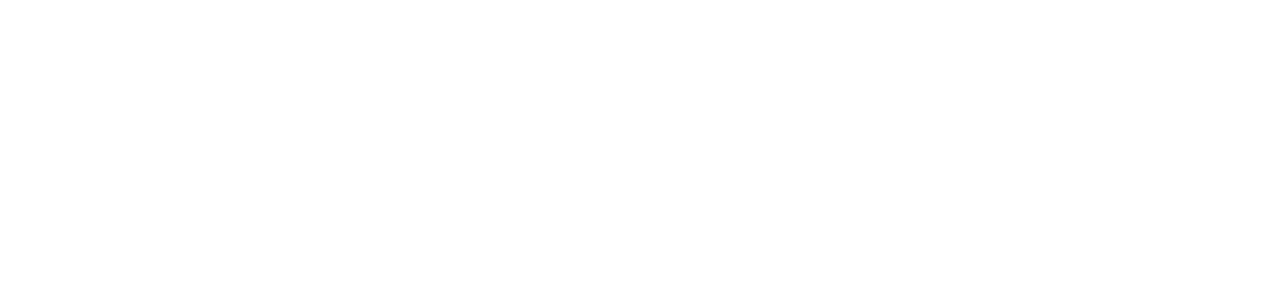
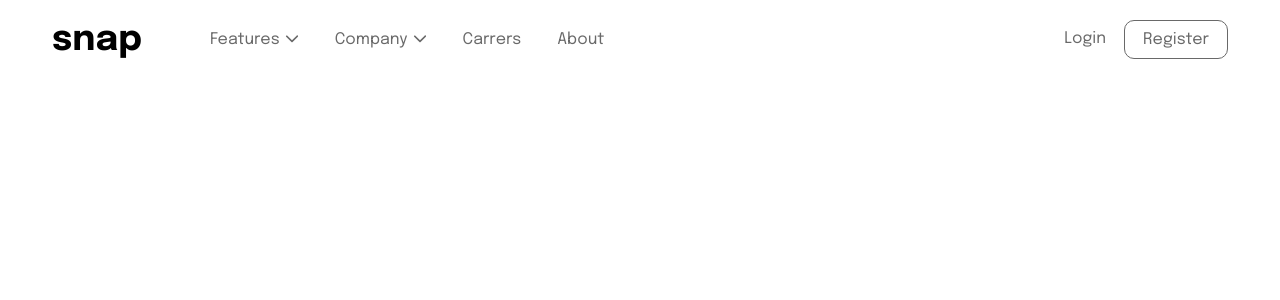
Before and after one commit to Leonardo-G/intresection-frontmentor, a Next.js app: page / in a window 1280 px wide. Shown: the top 300 px of the page. Built offline with nearby package versions, Linux system fonts and the light colour scheme.

Commit message:
nav desktop

```diff
--- /dev/null
+++ b/database/links.ts
@@ -0,0 +1,18 @@
+import { faChevronDown } from '@fortawesome/free-solid-svg-icons';
+
+export const links = [
+    {
+        title: "Features",
+        icon: faChevronDown
+    },
+    {
+        title: "Company",
+        icon: faChevronDown
+    },
+    {
+        title: "Carrers",
+    },
+    {
+        title: "About",
+    }
+]
--- a/package.json
+++ b/package.json
@@ -9,6 +9,10 @@
     "lint": "next lint"
   },
   "dependencies": {
+    "@fortawesome/fontawesome-svg-core": "^6.3.0",
+    "@fortawesome/free-regular-svg-icons": "^6.3.0",
+    "@fortawesome/free-solid-svg-icons": "^6.3.0",
+    "@fortawesome/react-fontawesome": "^0.2.0",
     "@types/node": "18.14.1",
     "@types/react": "18.0.28",
     "@types/react-dom": "18.0.11",
--- a/src/components/NavBar/NavBar.tsx
+++ /dev/null
@@ -1,10 +0,0 @@
-import React from 'react';
-import "./NavBar.css";
-
-export const NavBar = () => {
-    return (
-        <header>
-            <nav></nav>
-        </header>
-    )
-}
--- /dev/null
+++ b/src/components/nav/LinkNav.tsx
@@ -0,0 +1,44 @@
+import React, { FC, useState } from 'react'
+
+import { IconDefinition } from '@fortawesome/free-regular-svg-icons';
+import { FontAwesomeIcon } from '@fortawesome/react-fontawesome';
+
+interface Props {
+    title: string;
+    icon?: IconDefinition;
+    border?: boolean;
+}
+
+export const LinkNav: FC<Props> = ({ icon, title, border }) => {
+
+    //Clase de css en caso de no estar HOVER.
+    //COL-DARK en caso de estar en HOVER;
+    const [isHover, setIsHover] = useState("col-grey");
+
+    if ( icon ){
+        return (
+            <div
+                className='flex col-gap-1 pointer py-3 px-5'
+                onMouseOver={ ( ) => setIsHover( "col-dark" ) }
+                onMouseOut={ ( ) => setIsHover( "col-grey" ) }
+            >
+                <p className={ isHover }>{ title }</p>
+                <FontAwesomeIcon
+                    icon={ icon }
+                    size="sm"
+                    className={`transition ${ isHover === "col-dark" ? "rotate" : "" } ${isHover} `}
+                />
+            </div>
+        )
+    }
+
+    return (
+        <div
+            className={`flex col-gap-1 py-3 px-5 pointer ${ isHover === "col-dark" && border ? "border-dark" : border ? "border-grey" : "" }`}
+            onMouseOver={ ( ) => setIsHover( "col-dark" ) }
+            onMouseOut={ ( ) => setIsHover( "col-grey" ) }
+        >
+            <p className={ isHover }>{ title }</p>
+        </div>
+    )
+}
--- /dev/null
+++ b/src/components/nav/NavBar.tsx
@@ -0,0 +1,36 @@
+import React from 'react';
+
+import { links } from 'database/links';
+import { LinkNav } from './LinkNav';
+
+
+export const NavBar = () => {
+    return (
+        <header>
+            <nav className='flex p-4 f-auto s-between col-center'>
+                <div className='flex col-center col-gap-5'>
+                    <p className='size-6 bold'>snap</p>
+                    <div className='flex'>
+                     {
+                        links.map( l => (
+                            <LinkNav
+                                key={ l.title }
+                                { ...l }
+                            />
+                        ))
+                    }
+                    </div>
+                </div>
+                <div className='flex'>
+                    <LinkNav
+                        title='Login'
+                    />
+                    <LinkNav
+                        title='Register'
+                        border
+                    />
+                </div>
+            </nav>
+        </header>
+    )
+}
--- a/src/pages/_app.tsx
+++ b/src/pages/_app.tsx
@@ -1,4 +1,5 @@
-import type { AppProps } from 'next/app'
+import type { AppProps } from 'next/app';
+import "../styles/globals.css";
 
 export default function App({ Component, pageProps }: AppProps) {
   return (
--- a/src/pages/_document.tsx
+++ b/src/pages/_document.tsx
@@ -3,8 +3,12 @@
 export default function Document() {
   return (
     <Html lang="en">
-      <Head />
-      <body>
+      <Head>
+          <link rel="preconnect" href="https://fonts.googleapis.com" />
+          <link rel="preconnect" href="https://fonts.gstatic.com" crossOrigin="anonymous" />
+          <link href="https://fonts.googleapis.com/css2?family=Epilogue:wght@400;700&display=swap" rel="stylesheet" />
+      </Head>
+      <body className='container'>
         <Main />
         <NextScript />
       </body>
--- a/src/pages/index.tsx
+++ b/src/pages/index.tsx
@@ -1,10 +1,9 @@
-import { NavBar } from "@/components/NavBar/NavBar";
-import { Box } from '@mui/material'
+import { NavBar } from "@/components/nav/NavBar";
 
 export default function Home() {
     return (
-        <Box>
+        <>
             <NavBar />
-        </Box>
+        </>
     )
 }
--- a/src/styles/globals.css
+++ b/src/styles/globals.css
@@ -1,12 +1,165 @@
 *, *::before, *::after{
   margin: 0;
   box-sizing: inherit;
+}
+
+:root{
+  --col-grey: hsl(0, 0%, 41%);
+  --col-dark: hsl(0, 0%, 8%);
 }
 
 html {
   box-sizing: border-box;
 }
 
-p, a, li{
+p, a, li, h1, h2{
   font-size: 16px;
+  font-family: "Epilogue", sans-serif;
+  font-weight: 500;
 }
+
+/* ESTILOS TAMAÑOS */
+.container{
+  width: min(95%, 1350px);
+  margin: 0 auto;
+}
+
+/* FLEXBOX */
+.flex{
+  display: flex;
+}
+
+.f-auto{
+  flex: 1;
+}
+
+.s-between{
+  justify-content: space-between;
+}
+
+.col-center{
+  align-items: center;
+}
+
+.col-gap-1{
+  column-gap: 5px;
+}
+
+.col-gap-2{
+  column-gap: 10px;
+}
+
+.col-gap-3{
+  column-gap: 20px;
+}
+
+.col-gap-5{
+  column-gap: 50px;
+}
+
+/* PADDING */
+.p-1{
+  padding: 5px;
+}
+
+.p-2{
+  padding: 10px;
+}
+
+.p-3{
+  padding: 15px;
+}
+
+.p-4{
+  padding: 20px;
+}
+
+.pl-1{
+  padding-left: 5px;
+}
+
+.pl-5{
+  padding-left: 25px
+}
+
+.py-1{
+  padding: 4px 0 4px 0;
+}
+
+.py-3{
+  padding-top: 10px;
+  padding-bottom: 10px;
+}
+
+.px-2{
+  padding-left: 7.5px;
+  padding-right: 7.5px;
+}
+
+.px-5{
+  padding-left: 18px;
+  padding-right: 18px;
+}
+
+/* LETRAS ESTILOS */
+.bold{
+  font-weight: bold;
+}
+
+/* TAMAÑOS LETRAS */
+.size-1{
+  font-size: 18px;
+}
+
+.size-2{
+  font-size: 21px;
+}
+
+.size-3{
+  font-size: 24px;
+}
+
+.size-4{
+  font-size: 26px;
+}
+
+.size-5{
+  font-size: 30px;
+}
+
+.size-6{
+  font-size: 36px;
+}
+
+/* COLORES */
+.col-grey{
+  color: var(--col-grey);
+}
+
+.col-dark{
+  color: var(--col-dark)
+}
+
+/* ESTILOS */
+.pointer{
+  cursor: pointer;
+}
+
+.rotate{
+  transform: rotate(180deg);
+}
+
+.transition{
+  transition: .3s all ease;
+}
+
+/* BORDERS */
+.border-grey{
+  border: 1px solid var(--col-grey);
+  border-radius: 10px;
+}
+
+.border-dark{
+  border: 1px solid var(--col-dark);
+  border-radius: 10px;
+}
```
Also changed, not shown: 1 other file (tests, documents, lock files or other folders).
